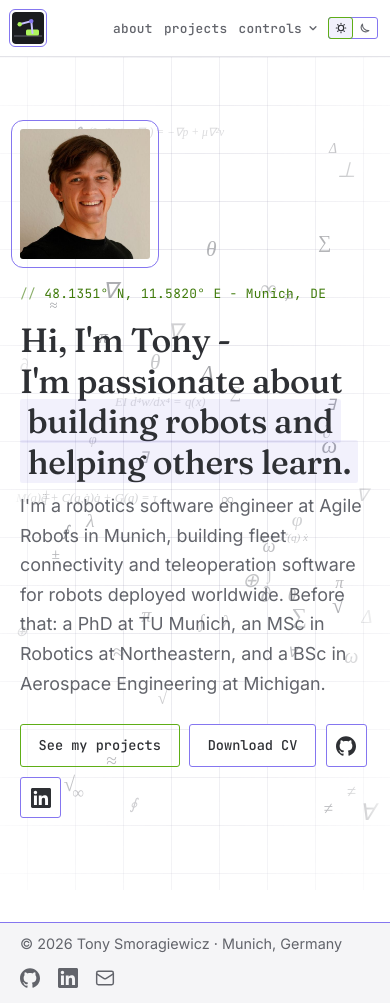
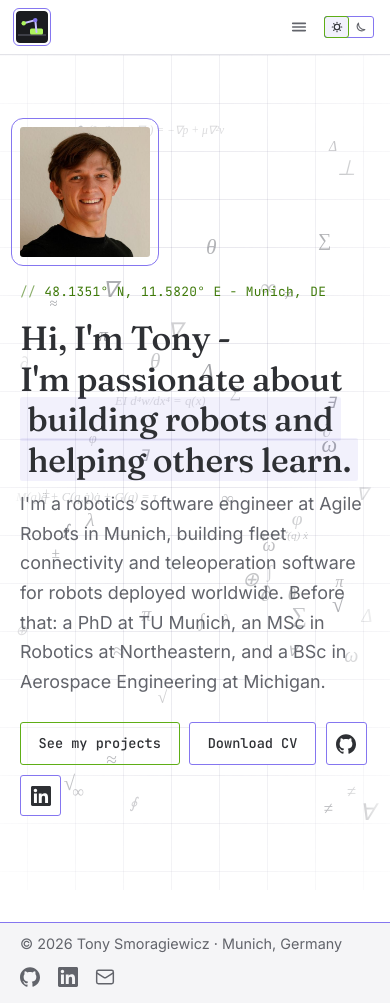
Before and after one commit to Tsmorz/Tsmorz.github.io, a Jekyll site: the page built from index.html, in a window 390 px wide and 1003 px high. Built offline with Jekyll 4.4.1, drawn with Linux system fonts in a browser that asks for light colours; some web fonts are replaced.

Commit message:
Nav: collapse links into a menu button on phones
Co-Authored-By: Claude Sonnet 5.5 <noreply@anthropic.com>

```diff
--- a/_layouts/default.html
+++ b/_layouts/default.html
@@ -32,13 +32,13 @@
           {% else %}<img src="{{ site.author.photo | relative_url }}" alt="" width="32" height="32">{% endif %}
           <span>{{ site.title }}</span>
         </a>
-        <ul class="nav-links">
+        <ul class="nav-links" id="nav-links">
           {% assign p = page.url %}
           <li class="nav-home"><a href="{{ '/' | relative_url }}" {% if p == '/' %}aria-current="page"{% endif %}>Home</a></li>
           <li><a href="{{ '/about/' | relative_url }}" {% if p contains '/about' %}aria-current="page"{% endif %}>About</a></li>
           <li><a href="{{ '/projects/' | relative_url }}" {% if p contains '/projects' %}aria-current="page"{% endif %}>Projects</a></li>
           <li class="nav-menu">
-            <a href="{{ '/controls/' | relative_url }}" {% if p contains '/controls' %}aria-current="page"{% endif %}>Controls<span class="nav-lab"> Lab</span></a>
+            <a href="{{ '/controls/' | relative_url }}" {% if p contains '/controls' %}aria-current="page"{% endif %}>Controls Lab</a>
             <button class="nav-menu-btn" type="button" aria-haspopup="true" aria-expanded="false" aria-controls="controls-menu" aria-label="Controls Lab pages"><svg viewBox="0 0 12 12" width="10" height="10" fill="none" stroke="currentColor" stroke-width="1.6" stroke-linecap="round" stroke-linejoin="round" aria-hidden="true"><path d="M2.5 4.5 6 8l3.5-3.5"/></svg></button>
             <ul class="nav-menu-list" id="controls-menu">
               <li><a href="{{ '/controls/' | relative_url }}" {% if p == '/controls/' %}aria-current="page"{% endif %}>Lessons</a></li>
@@ -47,6 +47,7 @@
             </ul>
           </li>
         </ul>
+        <button class="nav-burger" type="button" aria-expanded="false" aria-controls="nav-links" aria-label="Menu"><svg viewBox="0 0 20 20" width="18" height="18" fill="none" stroke="currentColor" stroke-width="1.8" stroke-linecap="round" aria-hidden="true"><path class="nb-open" d="M3 6h14M3 10h14M3 14h14"/><path class="nb-close" d="M5 5l10 10M15 5L5 15"/></svg></button>
         <button class="theme-toggle" type="button" role="switch" aria-label="Dark mode" title="Toggle color theme">
           <span class="tt-opt tt-light"><svg viewBox="0 0 24 24" width="12" height="12" fill="none" stroke="currentColor" stroke-width="2.25" stroke-linecap="round" stroke-linejoin="round"><circle cx="12" cy="12" r="5.4"/><path d="M12 2.5v1.5M12 21.5V20M2.5 12H4M21.5 12H20M5.3 5.3l1.1 1.1M18.7 5.3l-1.1 1.1M5.3 18.7l1.1-1.1M18.7 18.7l-1.1-1.1"/></svg></span>
           <span class="tt-opt tt-dark"><svg viewBox="0 0 24 24" width="12" height="12" fill="none" stroke="currentColor" stroke-width="2.25" stroke-linecap="round" stroke-linejoin="round"><path transform="translate(1.3 -1.3)" d="M5.6 5.6A9 9 0 0 0 18.4 18.4A12 12 0 0 1 5.6 5.6Z"/></svg></span>
--- a/assets/css/main.css
+++ b/assets/css/main.css
@@ -215,8 +215,6 @@ pre code { background: none; border: 0; padding: 0; }
 
 @media (max-width: 620px) {
   .nav-brand span { display: none; }
-  .nav-home { display: none; }
-  .nav-links a { padding: .4rem .5rem; font-size: .9rem; }
 }
 
 /* ---------------------------------------------------------------
@@ -823,18 +821,31 @@ input[type="checkbox"], input[type="radio"] { accent-color: var(--lime); }
 .theme-toggle:focus-visible { outline: 2px solid var(--lime); outline-offset: 3px; }
 @media (prefers-reduced-motion: reduce) { .theme-toggle::before { transition: none; } }
 
-/* phone: keep brand, three links, the dropdown caret and the theme toggle on one line */
+/* phone: links collapse into a menu button; the theme toggle stays in the bar */
+.nav-burger { display: none; }
 @media (max-width: 620px) {
-  .nav { gap: .5rem; padding-inline: 1rem; }
-  .nav-links { gap: .1rem; }
-  .nav-links a { padding-inline: .35rem; }
-  .nav-menu-btn { padding-inline: .2rem; margin-left: -.1rem; }
+  .nav { gap: .6rem; padding-inline: 1rem; }
+  .nav-burger {
+    display: grid; place-items: center; padding: .4rem; border: 0; border-radius: 3px;
+    background: none; color: var(--text-muted); cursor: pointer;
+  }
+  .nav-burger:hover, .nav-burger[aria-expanded="true"] { color: var(--text); background: var(--bg-soft); }
+  .nav-burger .nb-close, .nav-burger[aria-expanded="true"] .nb-open { display: none; }
+  .nav-burger[aria-expanded="true"] .nb-close { display: block; }
+  .nav-links {
+    display: none; position: absolute; left: 0; right: 0; top: 100%; z-index: 60;
+    flex-direction: column; gap: .15rem; padding: .6rem 1rem 1rem;
+    background: var(--bg); border-bottom: 1px solid var(--border-strong); box-shadow: var(--shadow-lift);
+  }
+  .nav.menu-open .nav-links { display: flex; }
+  .nav-home { display: block; }
+  .nav-links a { padding: .7rem .6rem; font-size: .95rem; }
+  /* the Controls Lab pages sit inline under their parent; no caret or hover popup */
+  .nav-menu { display: block; }
+  .nav-menu-btn { display: none; }
+  .nav-menu-list, .nav-menu.shut .nav-menu-list {
+    display: block; position: static; min-width: 0; margin: .1rem 0 0 .9rem; padding: 0 0 0 .6rem;
+    border: 0; border-left: 1px solid var(--border-strong); box-shadow: none; background: none;
+  }
+  .nav-menu-list::before { display: none; }
 }
-@media (max-width: 620px) {
-  .nav-lab { display: none; }
-  .nav-links { flex-shrink: 0; }
-}
-@media (max-width: 400px) {
-  .nav { gap: .4rem; padding-inline: .75rem; }
-  .nav-links a { font-size: .8rem; padding-inline: .3rem; }
-}
--- a/assets/js/site.js
+++ b/assets/js/site.js
@@ -38,6 +38,17 @@
   });
   document.addEventListener('click', function (e) { if (!menu.contains(e.target)) { set(false); shut(false); } });
   document.addEventListener('keydown', function (e) { if (e.key === 'Escape' && menu.classList.contains('open')) { set(false); btn.focus(); } });
+})();
+
+// Phone menu: the burger opens the link panel; choosing a page, Escape or a tap outside closes it.
+(function () {
+  var nav = document.querySelector('.nav'), btn = nav && nav.querySelector('.nav-burger');
+  if (!btn) return;
+  function set(open) { nav.classList.toggle('menu-open', open); btn.setAttribute('aria-expanded', open ? 'true' : 'false'); }
+  btn.addEventListener('click', function (e) { e.stopPropagation(); set(!nav.classList.contains('menu-open')); });
+  document.addEventListener('click', function (e) { if (!nav.contains(e.target)) set(false); });
+  document.addEventListener('keydown', function (e) { if (e.key === 'Escape' && nav.classList.contains('menu-open')) { set(false); btn.focus(); } });
+  window.addEventListener('resize', function () { if (window.innerWidth > 620) set(false); });
 })();
 
 // Hero field — math symbols that spring back to a home point, pushed by the cursor.
```
